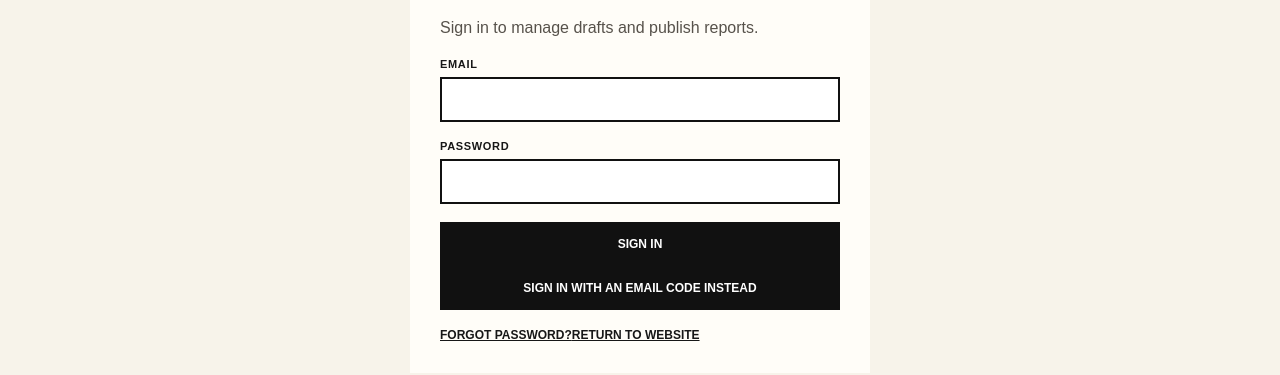
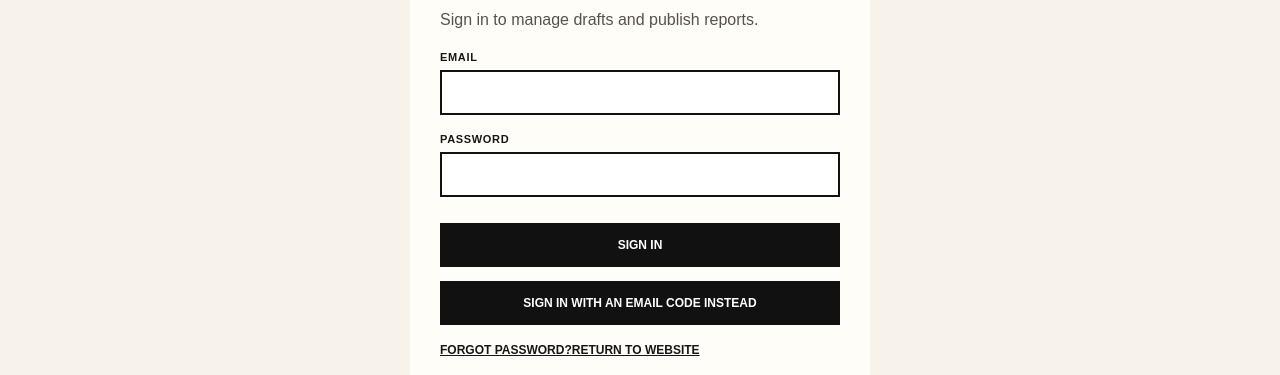
Before and after one commit to dweeptulika/dweep-tulika-dt-v1, a Next.js app: page /admin/login in a window 1280 px wide. Shown: the part 726-1101 px from the top of the page. Built offline with nearby package versions, Linux system fonts and the light colour scheme.

Commit message:
Separate editorial login actions and improve focus visibility

```diff
--- a/app/globals.css
+++ b/app/globals.css
@@ -173,3 +173,10 @@ table.dtArticleTable img{display:inline-block;max-width:100%;height:auto;vertica
 .adminTabButton.isActive{background:#111;color:#fff;border-color:#111;box-shadow:inset 0 -3px 0 #b51e2a}
 .adminTabButton[aria-selected="true"]{font-weight:900}
 @media(max-width:600px){.adminTabs{display:grid;grid-template-columns:1fr;gap:7px}.adminTabButton{text-align:left;width:100%;min-height:46px}}
+
+
+/* Editorial login: separate actions clearly and keep controls keyboard-visible. */
+.adminLoginCard form{margin:0 0 14px}
+.adminLoginCard form>button{margin-top:8px}
+.adminLoginCard>button{display:block;margin:14px 0 0}
+.adminLoginCard button:focus-visible{outline:3px solid #b51e2a;outline-offset:3px}
```
